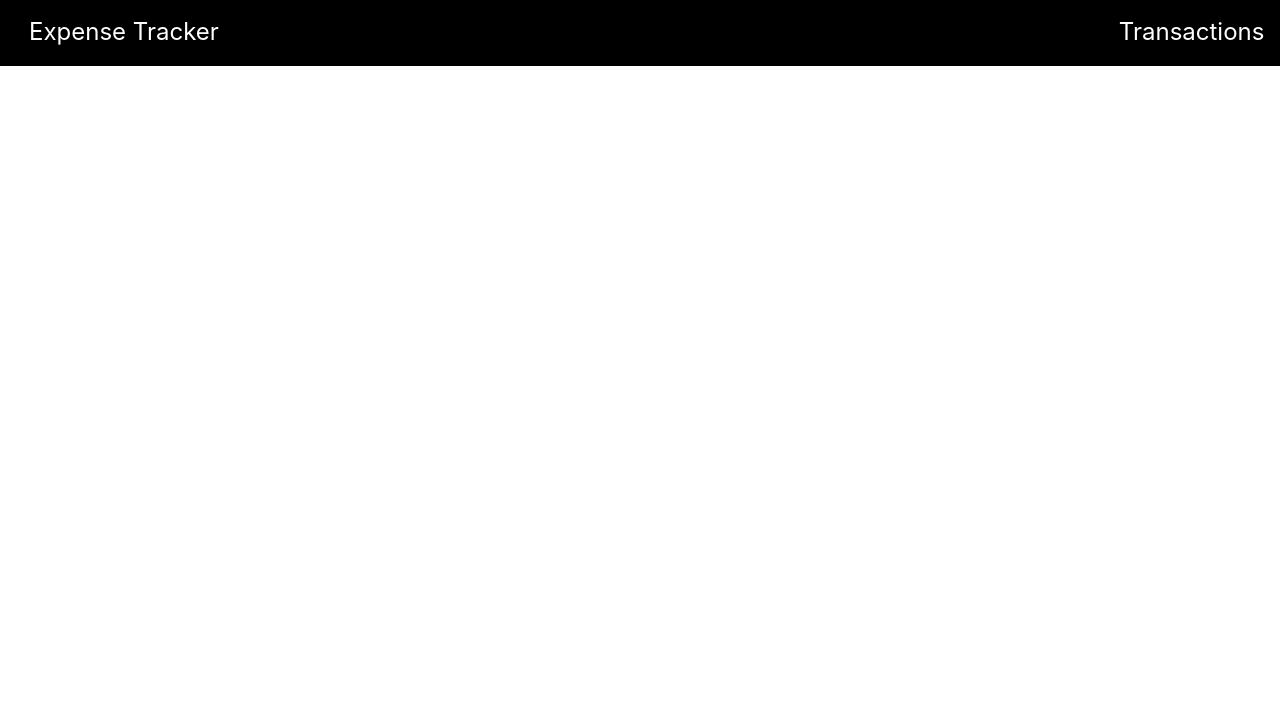
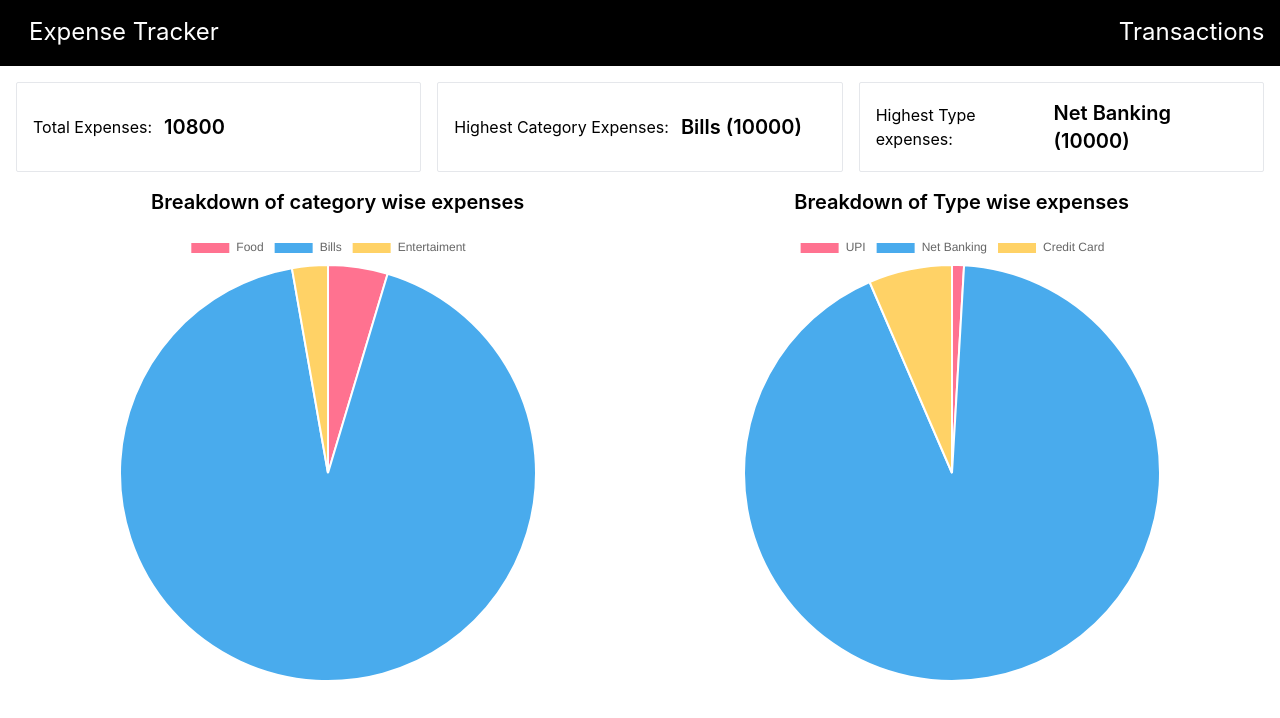
Before and after one commit to NeonHalo17/expense-tracker, a React (Create React App) app: page / in a window 1280 px wide. Shown: the top 718 px of the page. Built offline with nearby package versions, Linux system fonts and the light colour scheme.

Commit message:
minor navbar adjustment so dashboard opens on start

```diff
--- a/src/components/Layout.js
+++ b/src/components/Layout.js
@@ -8,12 +8,12 @@ function Layout () {
                 <div className="mx-4">
                     <ul className="list-none flex pb-2">
                         <li className ="mt-2 ml-[5px] text-2xl ">
-                            <Link to="/DashBoard">
+                            <Link to="/">
                                 <img className="object-contain h-[50px] w-[50px]"src={logo}/>
                             </Link>
                         </li>
                         <li className="ml-2 text-2xl flex-shrink-0 mt-4 hover:text-gray-300">
-                            <Link to="/DashBoard">Expense Tracker</Link>
+                            <Link to="/">Expense Tracker</Link>
                         </li>
                         <li className ="mt-4 ml-[900px] text-2xl hover:text-gray-300">
                             <Link to="/Transactions">Transactions</Link>
--- a/src/components/NavbarTop.js
+++ b/src/components/NavbarTop.js
@@ -10,7 +10,7 @@ function NavbarTop() {
         <BrowserRouter>
           <Routes>
             <Route path="/" element={<Layout/>}>
-              <Route path="/DashBoard" element = {<DashBoard />}/>
+              <Route index element = {<DashBoard />}/>
               <Route path="Transactions" element = {<Transactions/>}/>
               <Route path="Calendar" element = {<Calendar/>}/>
               <Route path="Profile" element = {<Profile/>}/>
```
